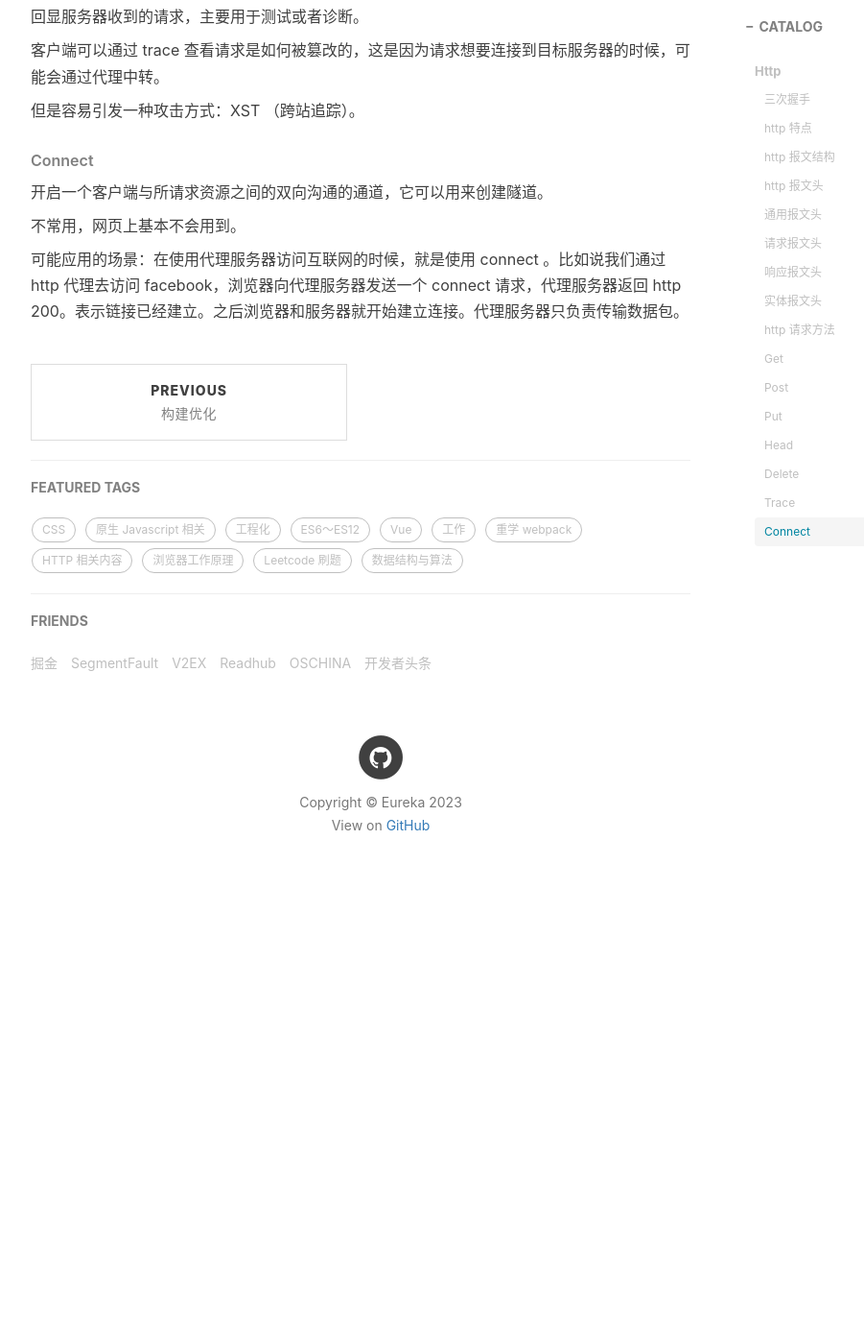
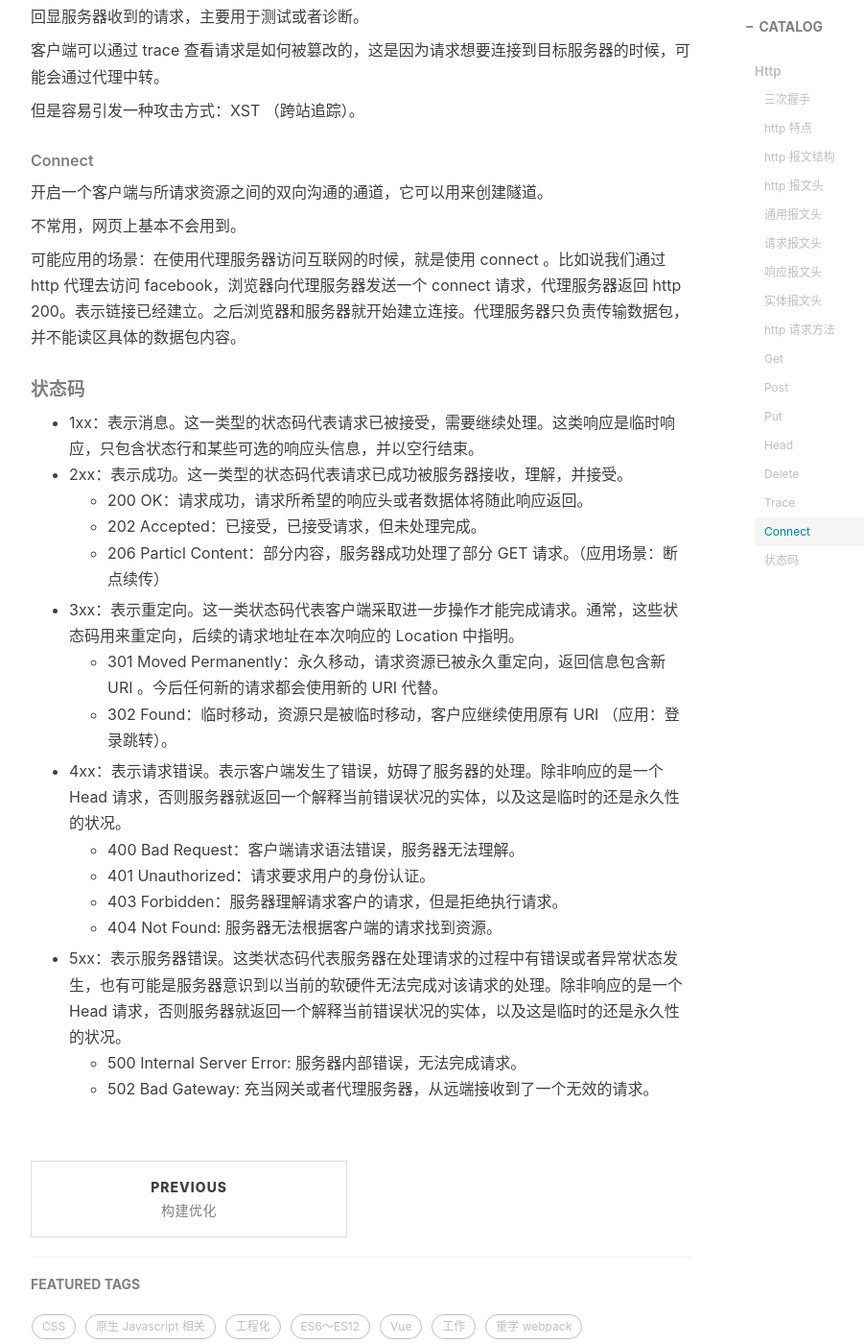
Before and after one commit to Eureka-M/Eureka-M.github.io, a Jekyll site: the page built from _posts/HTTP/2023-06-21-Http.md, in a window 1280 px wide and 1400 px high, scrolled down 4507 px. Shown: the whole window at 96% size, without its empty margins (243-1144 px from the left). Built offline with Jekyll 4.4.1, drawn with Linux system fonts in a browser that asks for light colours; nearby versions of some CDN libraries; comment, search, counter and statistics services are not loaded; before the commit the page ends 5444 px from its top, so only the background shows below that.

Commit message:
add: http 状态码

```diff
--- a/_posts/HTTP/2023-06-21-Http.md
+++ b/_posts/HTTP/2023-06-21-Http.md
@@ -119,4 +119,23 @@ Put 从客户端像服务器传送的数据取代指定的文档的内容。Put
 
 不常用，网页上基本不会用到。
 
-可能应用的场景：在使用代理服务器访问互联网的时候，就是使用 connect 。比如说我们通过 http 代理去访问 facebook，浏览器向代理服务器发送一个 connect 请求，代理服务器返回 http 200。表示链接已经建立。之后浏览器和服务器就开始建立连接。代理服务器只负责传输数据包。
+可能应用的场景：在使用代理服务器访问互联网的时候，就是使用 connect 。比如说我们通过 http 代理去访问 facebook，浏览器向代理服务器发送一个 connect 请求，代理服务器返回 http 200。表示链接已经建立。之后浏览器和服务器就开始建立连接。代理服务器只负责传输数据包，并不能读区具体的数据包内容。
+
+##### 状态码
+
+- 1xx：表示消息。这一类型的状态码代表请求已被接受，需要继续处理。这类响应是临时响应，只包含状态行和某些可选的响应头信息，并以空行结束。
+- 2xx：表示成功。这一类型的状态码代表请求已成功被服务器接收，理解，并接受。
+    - 200 OK：请求成功，请求所希望的响应头或者数据体将随此响应返回。
+    - 202 Accepted：已接受，已接受请求，但未处理完成。
+    - 206 Particl Content：部分内容，服务器成功处理了部分 GET 请求。（应用场景：断点续传）
+- 3xx：表示重定向。这一类状态码代表客户端采取进一步操作才能完成请求。通常，这些状态码用来重定向，后续的请求地址在本次响应的 Location 中指明。
+    - 301 Moved Permanently：永久移动，请求资源已被永久重定向，返回信息包含新 URI 。今后任何新的请求都会使用新的 URI 代替。
+    - 302 Found：临时移动，资源只是被临时移动，客户应继续使用原有 URI （应用：登录跳转）。
+- 4xx：表示请求错误。表示客户端发生了错误，妨碍了服务器的处理。除非响应的是一个 Head 请求，否则服务器就返回一个解释当前错误状况的实体，以及这是临时的还是永久性的状况。
+    - 400 Bad Request：客户端请求语法错误，服务器无法理解。
+    - 401 Unauthorized：请求要求用户的身份认证。
+    - 403 Forbidden：服务器理解请求客户的请求，但是拒绝执行请求。
+    - 404 Not Found: 服务器无法根据客户端的请求找到资源。
+- 5xx：表示服务器错误。这类状态码代表服务器在处理请求的过程中有错误或者异常状态发生，也有可能是服务器意识到以当前的软硬件无法完成对该请求的处理。除非响应的是一个 Head 请求，否则服务器就返回一个解释当前错误状况的实体，以及这是临时的还是永久性的状况。
+    - 500 Internal Server Error: 服务器内部错误，无法完成请求。
+    - 502 Bad Gateway: 充当网关或者代理服务器，从远端接收到了一个无效的请求。
```
